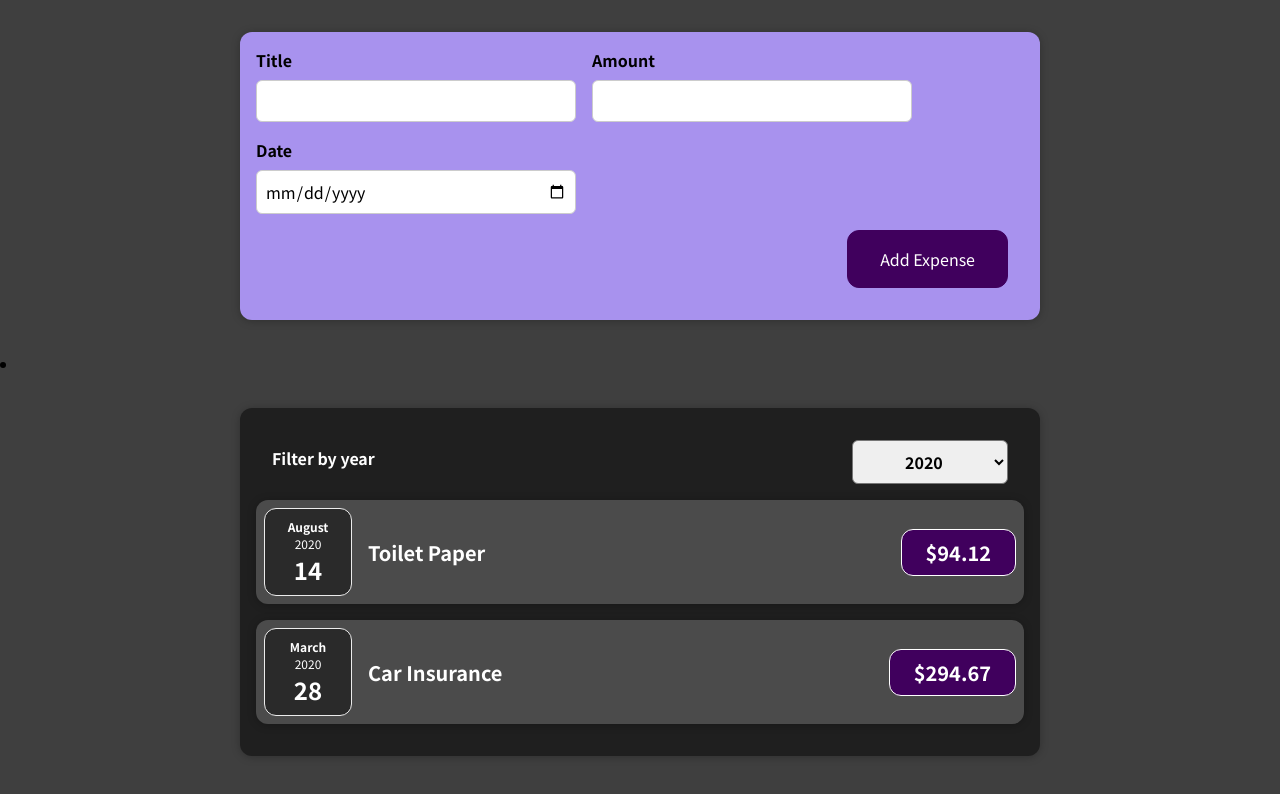
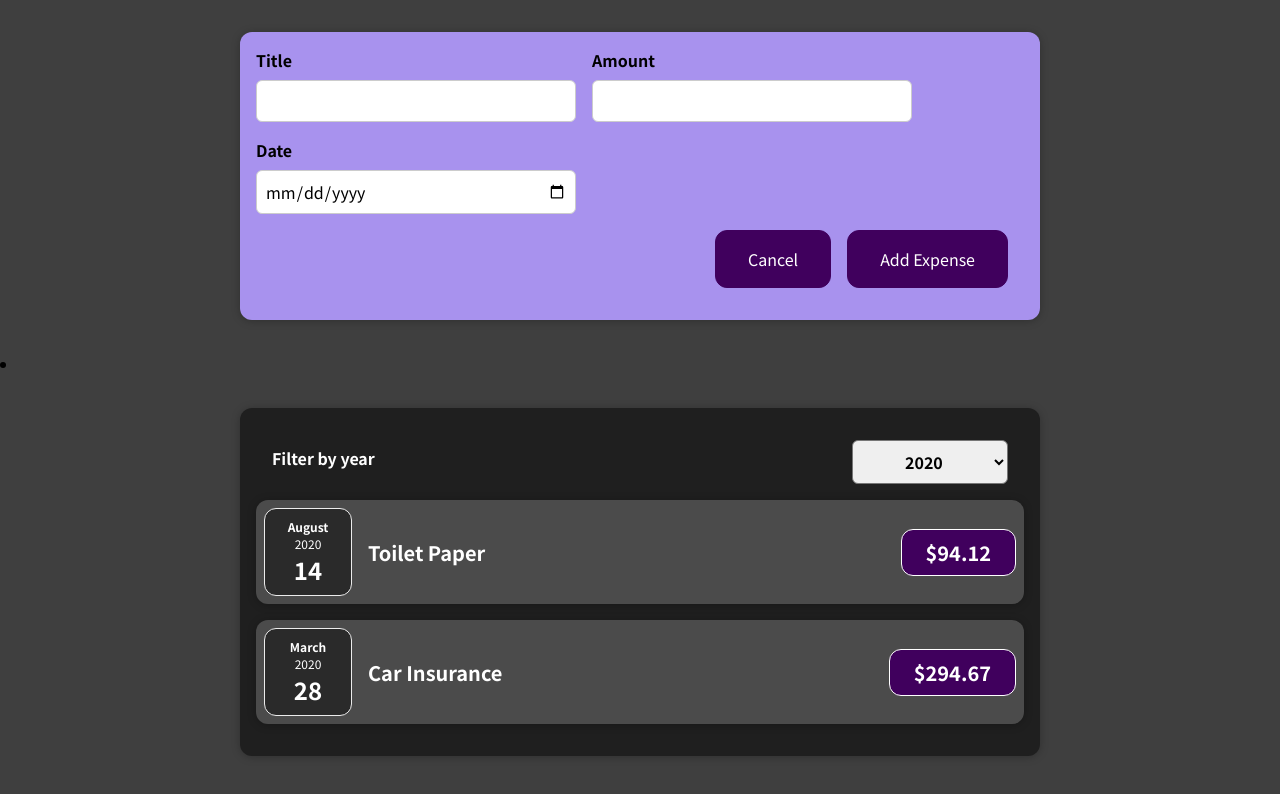
Before and after one commit to codecygen/036_React-Basics, a React (Create React App) app: page / in a window 1280 px wide. Shown: the top 794 px of the page. Built offline with nearby package versions, Linux system fonts and the light colour scheme.

Commit message:
button added cancel

```diff
--- a/src/components/NewExpense/ExpenseForm.js
+++ b/src/components/NewExpense/ExpenseForm.js
@@ -107,6 +107,7 @@ const ExpenseForm = (props) => {
                     <input type="date" min="2019-01-01" max="2022-12-31" value={enteredDate} onChange={dateChangeHandler} />
                 </div>
                 <div className="new-expense__actions">
+                    <button type="reset">Cancel</button>
                     <button type="submit">Add Expense</button>
                 </div>
             </div>
--- a/src/components/NewExpense/NewExpense.js
+++ b/src/components/NewExpense/NewExpense.js
@@ -13,7 +13,7 @@ const NewExpense = (props) => {
         props.onAddExpense(expenseData);
     }
 
-    return(
+    return (
         <div className="new-expense">
             <ExpenseForm onSaveExpenseData={saveExpenseDataHandler} />
         </div>
```
Also changed, not shown: 1 other file (tests, documents, lock files or other folders).
